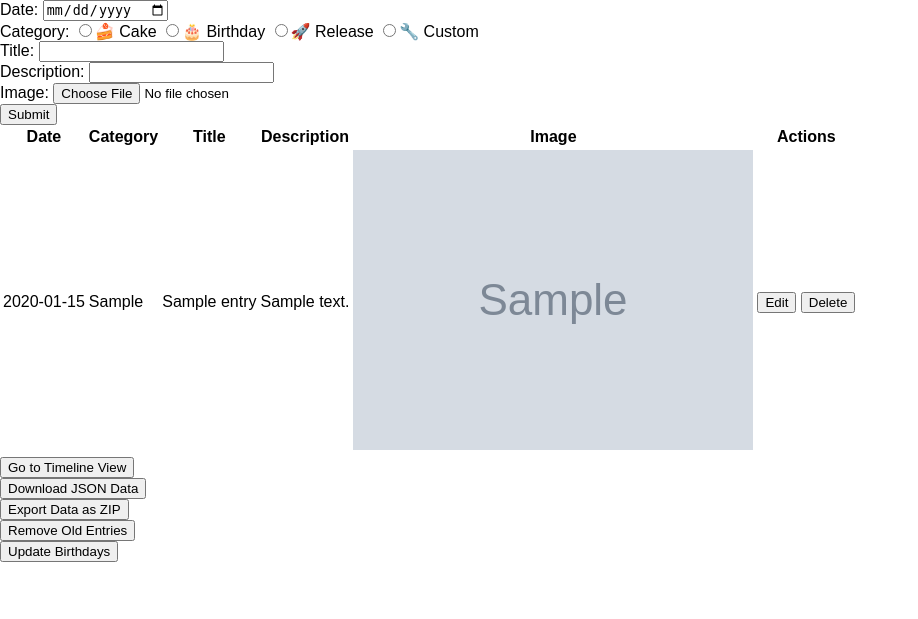
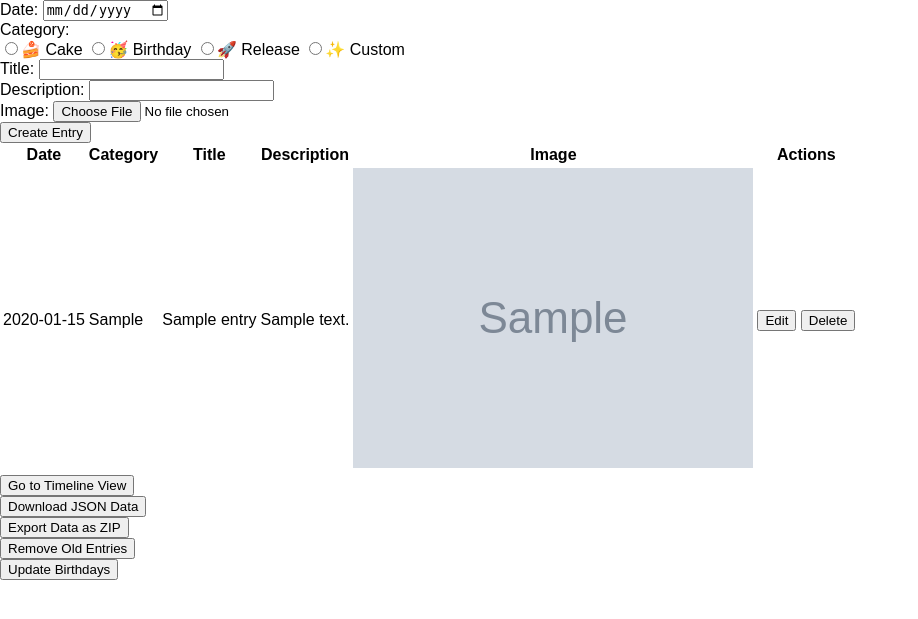
Before and after one commit to whustedt/calendarium, a Flask app: template app/templates/admin/index.html in a window 1280 px wide. Shown: the top 619 px of the page, without its empty margins (0-918 px from the left). Run offline with Flask 3, Linux system fonts and the light colour scheme; the template is opened without the code that fills it: values that come from a table or form of the project are taken from there, others are empty; tables that the repository leaves empty hold one stand-in row (values such as "Sample post"); grey boxes marked "Sample" are stand-in pictures.

Commit message:
Layout improvements

```diff
--- a/app/templates/admin/index.html
+++ b/app/templates/admin/index.html
@@ -3,28 +3,37 @@
 <head>
     <meta charset="UTF-8">
     <title>Calendarium</title>
-    <!-- Linking the stylesheet -->
     <link rel="stylesheet" href="{{ url_for('static', filename='admin/style.css') }}">
-    <!-- Including JavaScript file for table sorting -->
     <script src="{{ url_for('static', filename='admin/sort-table.js') }}"></script>
 </head>
 <body>
-    <!-- Form for creating new entries -->
-    <form action="{{ url_for('create') }}" method="post" enctype="multipart/form-data">
-        <div class="form-row">
-            <label>Date: <input type="date" name="date" required></label>
-            <div class="category-options">
-                Category:
+    <form class="entry-form" action="{{ url_for('create') }}" method="post" enctype="multipart/form-data">
+        <div class="form-section">
+            <label>Date:</label>
+            <input type="date" name="date" required>
+        </div>
+        <div class="form-section">
+            <label>Category:</label>
+            <div class="category-group">
                 <label><input type="radio" name="category" value="cake" required>🍰 Cake</label>
-                <label><input type="radio" name="category" value="birthday">🎂 Birthday</label>
+                <label><input type="radio" name="category" value="birthday">🥳 Birthday</label>
                 <label><input type="radio" name="category" value="release">🚀 Release</label>
-                <label><input type="radio" name="category" value="custom">🔧 Custom</label>
+                <label><input type="radio" name="category" value="custom">✨ Custom</label>
             </div>
         </div>
-        Title: <input type="text" name="title" required><br>
-        Description: <input type="text" name="description"><br>
-        Image: <input type="file" name="entryImage" accept="image/png, image/jpeg, image/gif"><br>
-        <input type="submit" value="Submit">
+        <div class="form-section">
+            <label>Title:</label>
+            <input type="text" name="title" required>
+        </div>
+        <div class="form-section">
+            <label>Description:</label>
+            <input type="text" name="description">
+        </div>
+        <div class="form-section">
+            <label>Image:</label>
+            <input type="file" name="entryImage" accept="image/png, image/jpeg, image/gif">
+        </div>
+        <input type="submit" value="Create Entry" class="submit-button create-button">
     </form>
 
     <!-- Table to display entries -->
@@ -42,8 +51,20 @@
         <tbody>
             {% for entry in entries %}
                 <tr>
-                    <td>{{ entry.date }}</td>
-                    <td>{{ entry.category }}</td>
+                    <td class="nowrap">{{ entry.date }}</td>
+                    <td class="centered">
+                        {% if entry.category == 'cake' %}
+                            <span title="Cake">🍰</span>
+                        {% elif entry.category == 'birthday' %}
+                            <span title="Birthday">🥳</span>
+                        {% elif entry.category == 'release' %}
+                            <span title="Release">🚀</span>
+                        {% elif entry.category == 'custom' %}
+                            <span title="Custom">✨</span>
+                        {% else %}
+                            {{ entry.category }}
+                        {% endif %}
+                    </td>
                     <td>{{ entry.title }}</td>
                     <td>{{ entry.description|default('', true) }}</td>
                     <td>
```
Also changed, not shown: app/templates/admin/update.html (+24 -13 lines), 1 other file.
